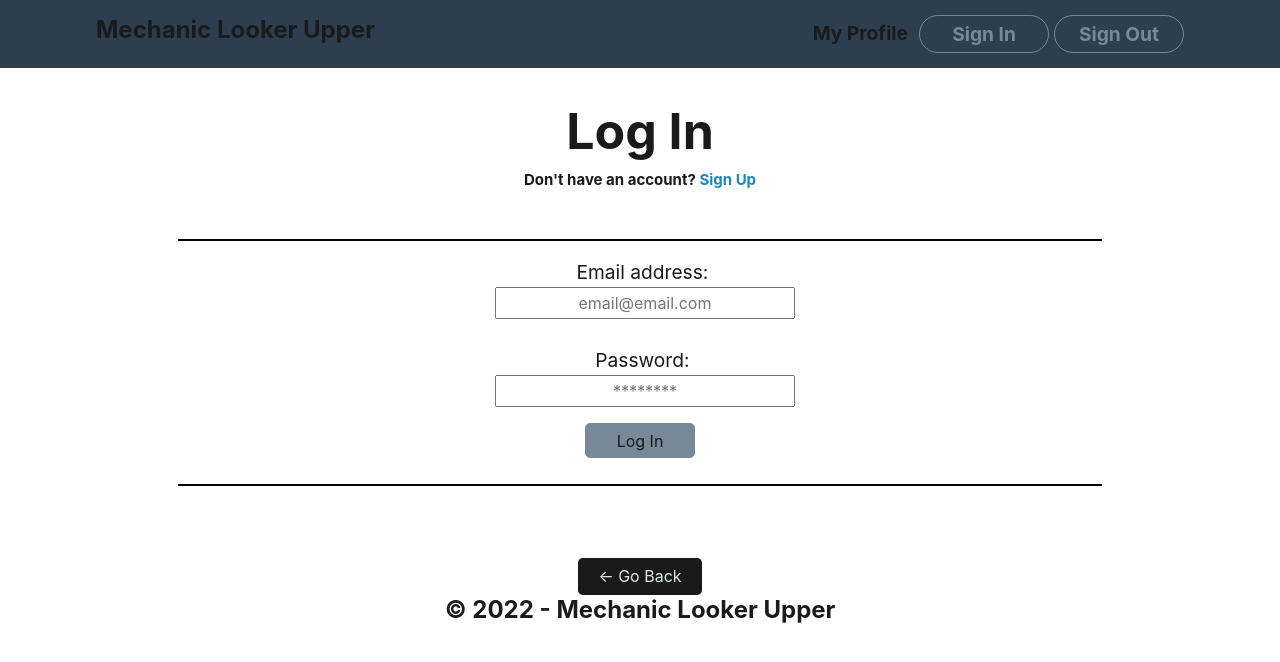
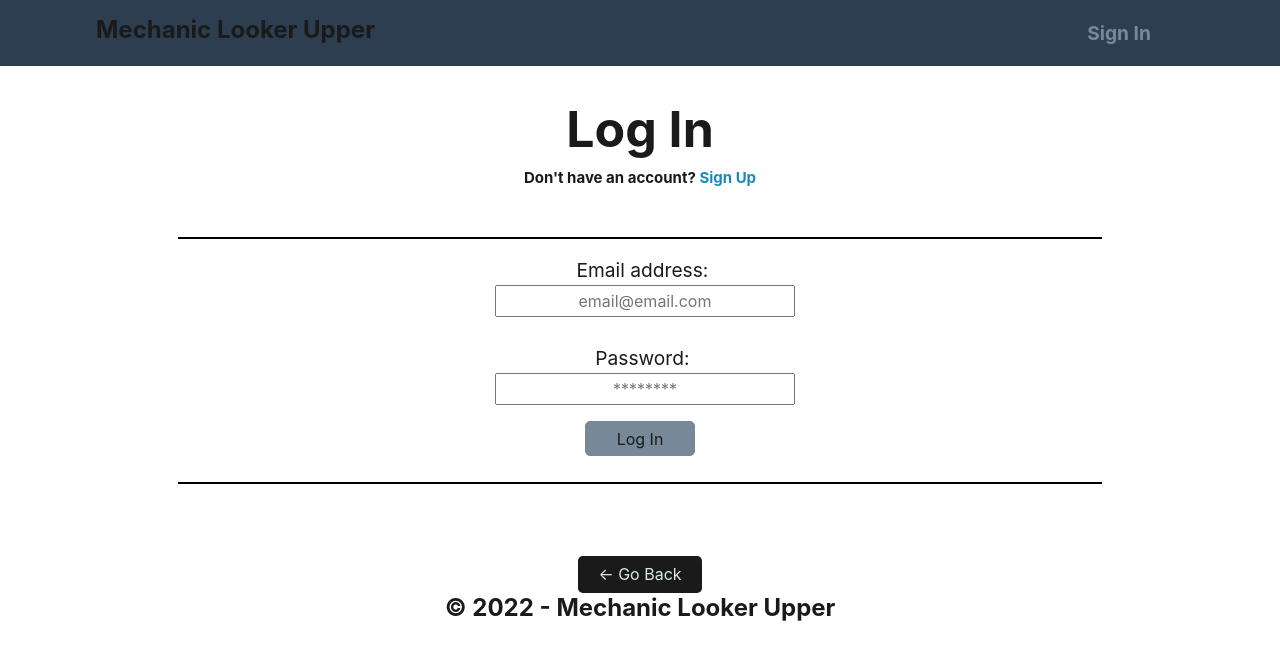
Before and after one commit to nlaramee120/MechsMeet, a React (Create React App) app in the folder client/: page /login in a window 1280 px wide. Shown: the top 662 px of the page. Built offline with nearby package versions, Linux system fonts and the light colour scheme.

Commit message:
sign in/sign out/my profile buttons now render conditionally based on user's 'logged in' status.

```diff
--- a/client/src/components/Header/Header.css
+++ b/client/src/components/Header/Header.css
@@ -12,22 +12,22 @@ header {
     display: flex;
 }
 
-.myProfile,
-.login {
+/* .myProfile,
+.loginBtn {
     margin-right: 5px;
+} */
+
+.loginBtn,
+.logoutBtn {
+    color: lightslategray !important;
+    width: 130px;
+    /* border: 1px solid lightslategray;
+    border-radius: 3rem;
+    transition: 0.3s; */
 }
 
-.login,
-.logout {
-    color: lightslategray !important;
-    width: 130px;
-    border: 1px solid lightslategray;
-    border-radius: 3rem;
-    transition: 0.3s;
-}
-
-.logout:hover,
-.login:hover {
+.logoutBtn:hover,
+.loginBtn:hover {
     background-color: lightslategray;
     color: white !important;
   }
--- a/client/src/components/Header/index.js
+++ b/client/src/components/Header/index.js
@@ -5,6 +5,8 @@ import "./Header.css";
 import Auth from "../../utils/auth";
 
 const Header = () => {
+
+  if (Auth.loggedIn())
   return (
     <header className="bg-primary text-dark mb-4 display-flex align-center">
       <div className="headerLinks container flex-column justify-space-between-lg justify-center ">
@@ -21,12 +23,7 @@ const Header = () => {
               My Profile
             </h1>
           </Link>
-          <Link className="login text-dark" to="/login">
-            <h1 className="m-1" style={{ fontSize: "1.2rem" }}>
-              Sign In
-            </h1>
-          </Link>
-          <Link onClick={() => Auth.logout()} className="logout text-dark">
+          <Link onClick={() => Auth.logout()} className="logoutBtn text-dark">
             <h1 className="m-1" style={{ fontSize: "1.2rem" }}>
               Sign Out
             </h1>
@@ -38,6 +35,67 @@ const Header = () => {
       </p> */}
     </header>
   );
-};
+
+if (!Auth.loggedIn())
+  return (
+    <header className="bg-primary text-dark mb-4 display-flex align-center">
+      <div className="headerLinks container flex-column justify-space-between-lg justify-center ">
+        <div className="homeLink">
+          <Link className="text-dark" to="/">
+            <h1 className="m-0" style={{ fontSize: "1.5rem" }}>
+              Mechanic Looker Upper
+            </h1>
+          </Link>
+        </div>
+        <div className="navLinks">
+          <Link className="loginBtn text-dark" to="/login">
+            <h1 className="m-1" style={{ fontSize: "1.2rem" }}>
+              Sign In
+            </h1>
+          </Link>
+        </div>
+      </div>
+      {/* <p className="headerQuote m-0" style={{ fontSize: "1rem", fontWeight: "700" }}>
+        Find your man (or woman) in uniform...
+      </p> */}
+    </header>
+  );
+    };
+
+// const Header = () => {
+//   return (
+//     <header className="bg-primary text-dark mb-4 display-flex align-center">
+//       <div className="headerLinks container flex-column justify-space-between-lg justify-center ">
+//         <div className="homeLink">
+//           <Link className="text-dark" to="/">
+//             <h1 className="m-0" style={{ fontSize: "1.5rem" }}>
+//               Mechanic Looker Upper
+//             </h1>
+//           </Link>
+//         </div>
+//         <div className="navLinks">
+//           <Link className="myProfile text-dark" to="/me/:profileId">
+//             <h1 className="m-1" style={{ fontSize: "1.2rem" }}>
+//               My Profile
+//             </h1>
+//           </Link>
+//           <Link className="loginBtn text-dark" to="/login">
+//             <h1 className="m-1" style={{ fontSize: "1.2rem" }}>
+//               Sign In
+//             </h1>
+//           </Link>
+//           {Auth.loggedIn && <Link onClick={() => Auth.logout()} className="logoutBtn text-dark">
+//             <h1 className="m-1" style={{ fontSize: "1.2rem" }}>
+//               Sign Out
+//             </h1>
+//           </Link>}
+//         </div>
+//       </div>
+//       {/* <p className="headerQuote m-0" style={{ fontSize: "1rem", fontWeight: "700" }}>
+//         Find your man (or woman) in uniform...
+//       </p> */}
+//     </header>
+//   );
+// };
 
 export default Header;
--- a/client/src/utils/auth.js
+++ b/client/src/utils/auth.js
@@ -30,16 +30,12 @@ class AuthService {
   login(idToken) {
     // Saves user token to localStorage
     localStorage.setItem('id_token', idToken);
-
     window.location.assign('/');
   }
 
   logout() {
     // Clear user token and profile data from localStorage
     localStorage.removeItem('id_token');
-    console.log("You are logged out!")
-    // debugger
-    // this will reload the page and reset the state of the application
     window.location.assign('/login');
   }
 }
```
Also changed, not shown: 1 other file (tests, documents, lock files or other folders).
